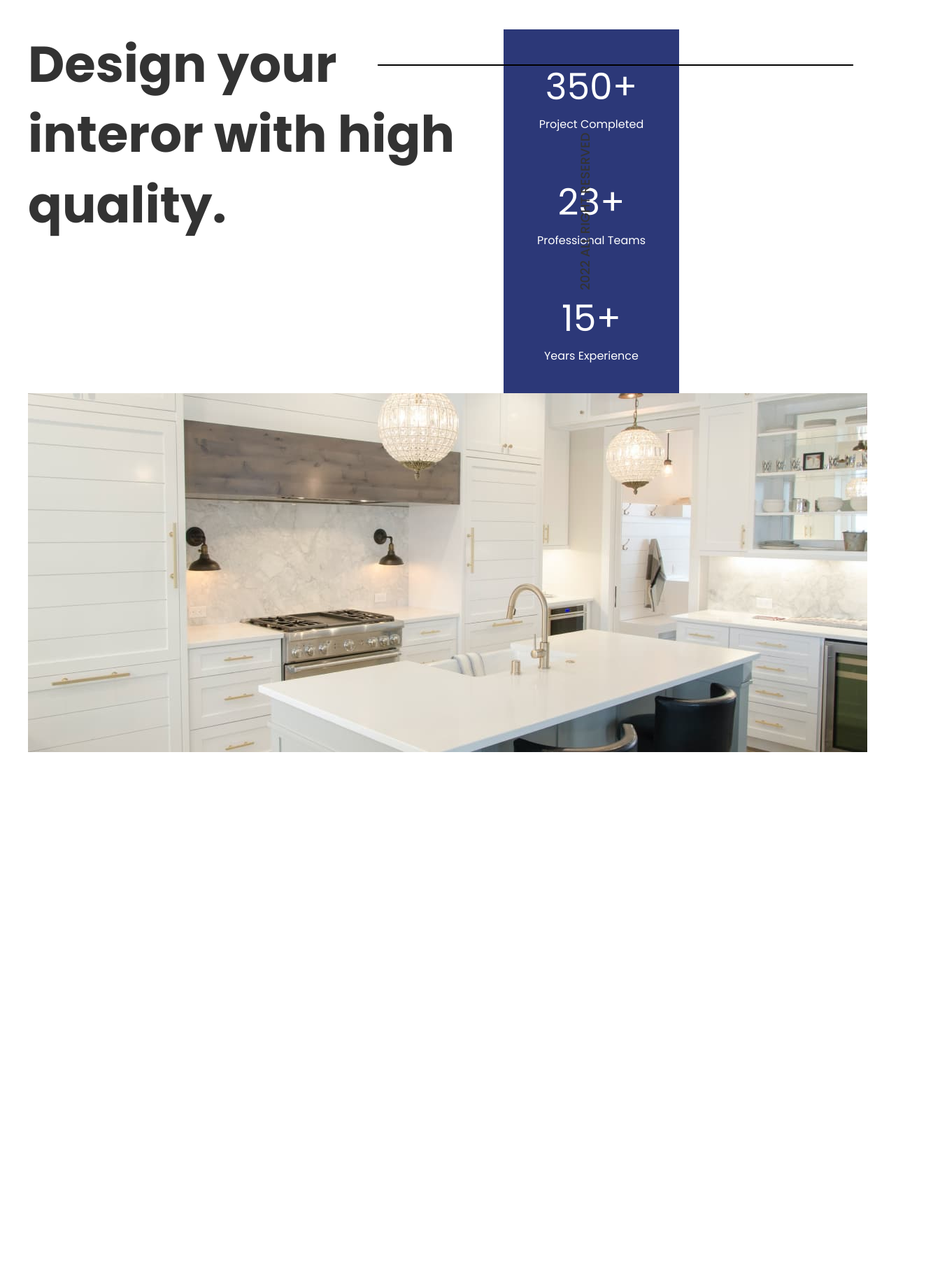
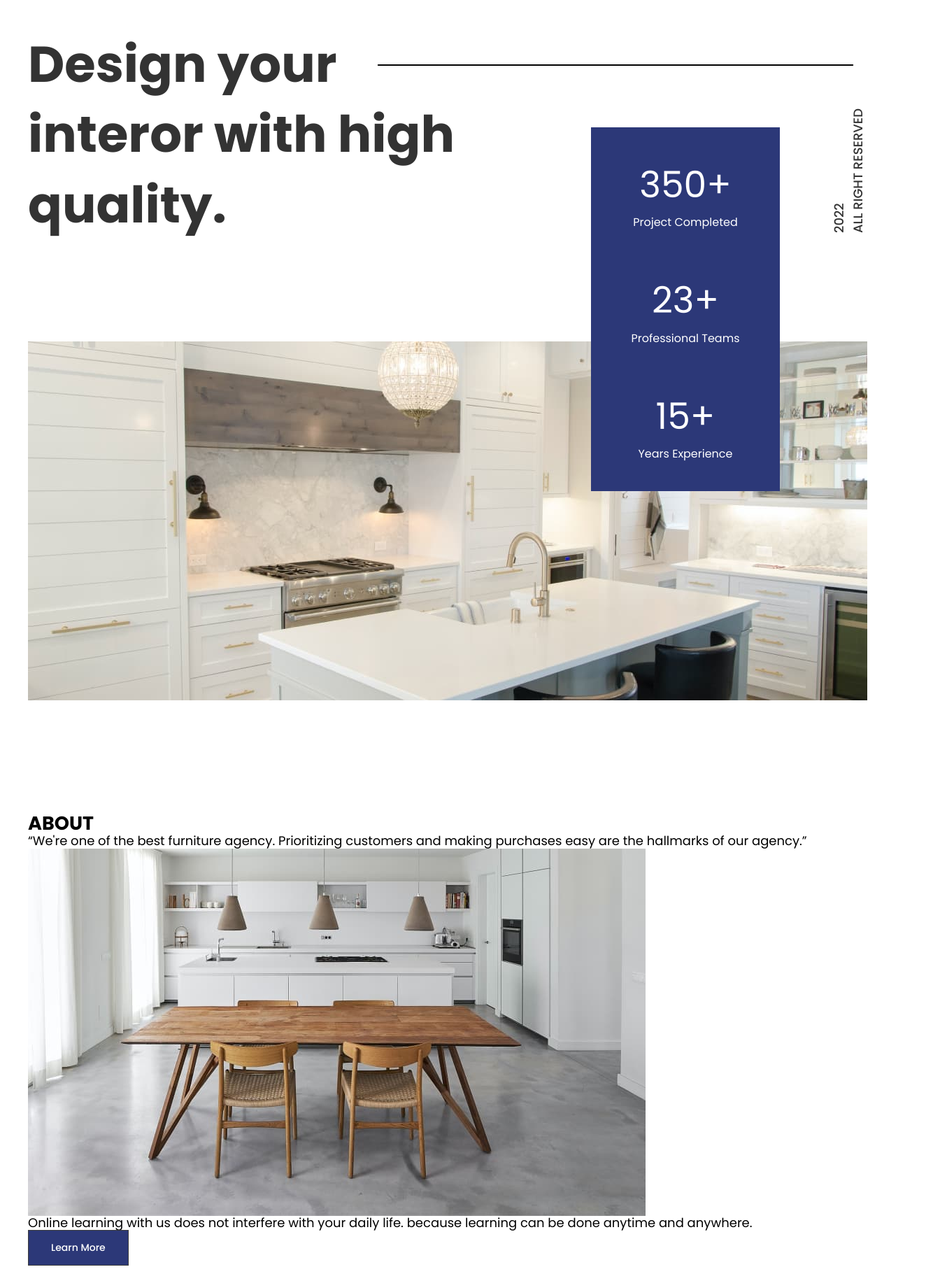
Before and after one commit to DaniilPesotskyi/dananz, a plain HTML site: page index.html in a window 1280 px wide. Shown: the part 139-1960 px from the top of the page at 70% size, 1344 px wide, since content can reach past the window. Before the commit the page ends 1214 px from the top, so only its background shows below. Drawn offline with Linux system fonts and the light colour scheme.

Commit message:
section hero, about markup

```diff
--- a/index.html
+++ b/index.html
@@ -46,12 +46,30 @@
                             <span class="hero__stat-name">Years Experience</span>
                         </li>
                     </ul>
-                    <p class="hero__copy">2022 ALL RIGHT RESERVED</p>
+                    <p class="hero__copy">2022<br> ALL RIGHT RESERVED</p>
                 </div>
                 <picture>
-                    <source srcset="./images/home/hero-kitchen.jpg 1x, ./images/home/hero-kitchen.jpg 2x">
-                    <img class="hero__img" src="./images/home/hero-kitchen.jpg" alt="" width="" height="">
+                    <source srcset="./images/home/hero-kitchen.jpg 1x, ./images/home/hero-kitchen@2x.jpg 2x">
+                    <img class="hero__img" src="./images/home/hero-kitchen.jpg" alt="kitchen" width="1200" height="513">
                 </picture>
+            </div>
+        </section>
+        <section class="section about">
+            <div class="container">
+                <h2 class="about__title">ABOUT</h2>
+                <p class="about__quote">
+                    “We're one of the best furniture agency. Prioritizing customers and making purchases easy are the hallmarks of our agency.”
+                </p>
+                <div class="about__content">
+                    <picture>
+                        <source srcset="./images/home/kitchen.jpg 1x, ./images/home/kitchen@2x.jpg 2x">
+                        <img class="about__img" src="./images/home/kitchen.jpg" alt="kitchen" width="883" height="525">
+                    </picture>
+                    <p class="about__text">
+                        Online learning with us does not interfere with your daily life. because learning can be done anytime and anywhere.
+                    </p>
+                    <a class="about__btn main-button" href="">Learn More</a>
+                </div>
             </div>
         </section>
     </main>
--- a/sass/base/_buttons.scss
+++ b/sass/base/_buttons.scss
@@ -9,4 +9,15 @@
     font-size: 14px;
     line-height: 1.5;
     color: $clr-white;
+
+    transition: border 250ms cubic-bezier(0.4, 0, 0.2, 1),
+                color 250ms cubic-bezier(0.4, 0, 0.2, 1),
+                background-color 250ms cubic-bezier(0.4, 0, 0.2, 1);
+
+    &:hover,
+    &:focus {
+        background-color: $clr-blue-50;
+        border: 1px solid $clr-blue-50;
+        color: $clr-grayscale-70;
+    }
 }
--- /dev/null
+++ b/sass/base/_section.scss
@@ -0,0 +1,3 @@
+.section {
+    margin-bottom: 160px;
+}
--- a/sass/components/home/_hero.scss
+++ b/sass/components/home/_hero.scss
@@ -1,7 +1,5 @@
-.hero {
-}
-
 .hero__content {
+    position: relative;
     display: flex;
 }
 
@@ -26,7 +24,9 @@
 }
 
 .hero__stat-wrap {
-    width: fit-content;
+    width: 270px;
+    margin-top: 140px;
+    margin-left: 125px;
 
     display: flex;
     flex-direction: column;
@@ -57,15 +57,21 @@
 }
 
 .hero__copy {
+    position: absolute;
+    right: 0;
+    top: 113px;
+
     font-weight: 500;
     font-size: 18px;
     line-height: 1.5;
     color: $clr-grayscale-50;
 
-    transform: rotate(-90deg);
+    transform-origin: top right;
+    transform: rotate(-90deg) translateY(-54px);
 }
 
 .hero__img {
+    margin-top: -214px;
     width: 100%;
     height: auto;
 }
--- a/sass/main.scss
+++ b/sass/main.scss
@@ -3,6 +3,7 @@
 @import "./base/reset";
 @import "./base/container";
 @import "./utils/vars";
+@import "./base/section";
 
 @import "./base/buttons";
 
```
Also changed, not shown: css/main.css, css/main.min.css, 2 other files.
